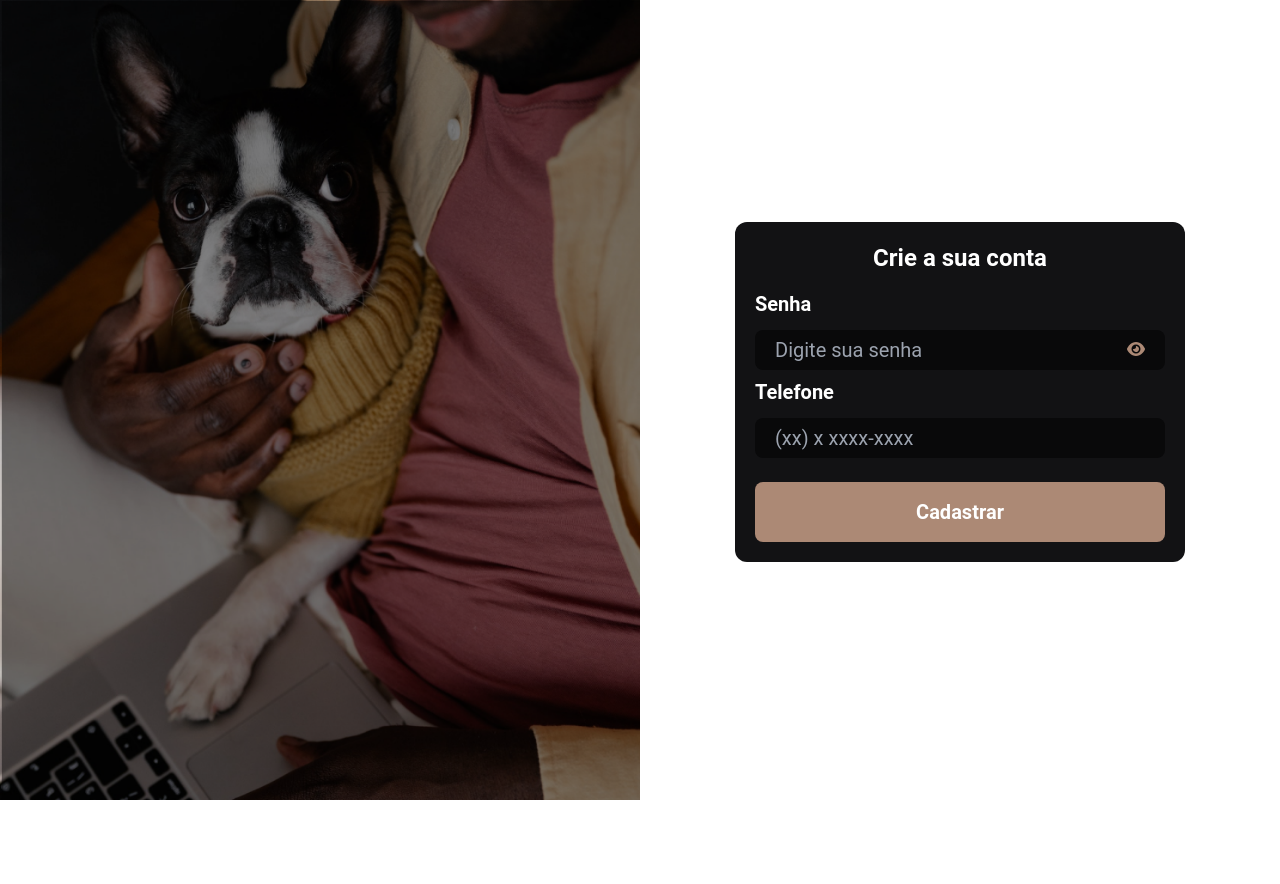
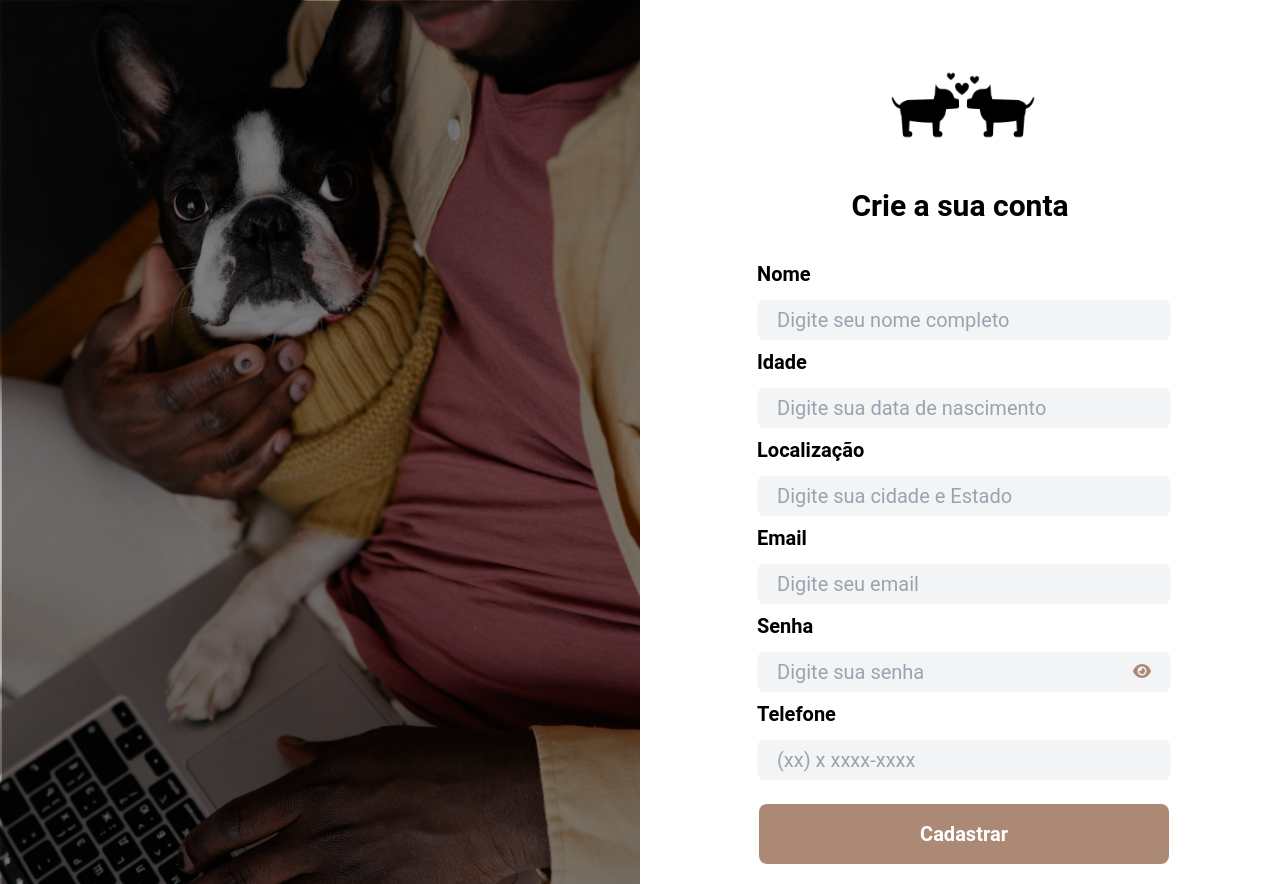
Before and after one commit to anagdinizp/projeto-td, a React (Vite) app: page /cadastro in a window 1280 px wide. Before the commit the page ends 800 px from the top, so only its background shows below. Built offline with nearby package versions, Linux system fonts and the light colour scheme.

Commit message:
Alterando o tema do projeto para o tema atual

```diff
--- a/src/components/Card.tsx
+++ b/src/components/Card.tsx
@@ -13,10 +13,10 @@ interface dataCard {
 
 export function Card({ name, age, gender, breed, locale, dogImage }: dataCard) {
   return (
-    <div className="block bg-white-100 border border-gray-400 rounded-lg w-[350px] mx-4 my-4 justify-center align-middle">
+    <div className="block bg-gray-100 rounded-lg w-[350px] mx-4 my-4 justify-center align-middle">
         <div className="flex text-center">
           <img
-            className="rounded-lg m-auto mt-8 overflow-hidden w-[310px] h-[310px]"
+            className="rounded-lg mx-2 mt-8 overflow-hidden w-[300px] h-[300px]"
             src={dogImage}
           />
         </div>
@@ -24,28 +24,28 @@ export function Card({ name, age, gender, breed, locale, dogImage }: dataCard) {
         <strong className="block mt-6 text-2xl font-bold text-center justify-items-center">
           {name}
         </strong>
-        <strong className="block pl-5 pb-1 text-black mt-2 ml-3 text-lg text-start">
+        <strong className="block pl-3 pb-1 text-black mt-2 ml-3 text-lg text-start">
           Idade:
           <span className="inline font-extralight text-black text-lg text-start">
             {" "}
             {age}
           </span>
         </strong>
-        <strong className="block pl-5 pb-1 ml-3 text-black text-lg text-start">
+        <strong className="block pl-3 pb-1 ml-3 text-black text-lg text-start">
           Raça:
           <span className=" inline text-start font-extralight text-black text-lg ">
             {" "}
             {breed}
           </span>
         </strong>
-        <strong className="block pl-5 pb-1 ml-3 text-black text-lg text-start">
+        <strong className="block pl-3 pb-1 ml-3 text-black text-lg text-start">
           Sexo:
           <span className="inline font-extralight text-black text-lg text-start">
             {" "}
             {gender}
           </span>
         </strong>
-        <strong className="block pl-5 pb-3 ml-3 text-black text-lg text-start">
+        <strong className="block pl-3 pb-3 ml-3 text-black text-lg text-start">
           Localização:
           <span className="inline font-extralight text-black text-lg text-start">
             {" "}
--- a/src/pages/EditDogProfile.tsx
+++ b/src/pages/EditDogProfile.tsx
@@ -1,6 +1,12 @@
 import { useState } from "react";
 import { Button } from "../components/Button";
 import { Input } from "../components/Input";
+
+const dogGallery = [
+  {
+    images: "",
+  }
+]
 
 interface dogData {
   name: String;
@@ -123,40 +129,16 @@ export function DogProfile() {
         </strong>
         <div className="flex justify-around">
           <div className="flex items-center">
-            <img
-              className="w-[326px] h-[340px] rounded-3xl mr-1 mt-3 p-4"
-              src="https://images.pexels.com/photos/6399509/pexels-photo-6399509.jpeg?auto=compress&cs=tinysrgb&w=1260&h=750&dpr=1"
-            />
-            <button className="">
-              <img src="https://img.icons8.com/sf-regular/48/000000/trash.png" />
-            </button>
-          </div>
-          <div className="flex items-center">
-            <img
-              className="w-[326px] h-[340px] rounded-3xl mr-1 mt-3 p-4"
-              src="https://images.pexels.com/photos/5565246/pexels-photo-5565246.jpeg?auto=compress&cs=tinysrgb&w=1260&h=750&dpr=1"
-            />
-            <button className="">
-              <img src="https://img.icons8.com/sf-regular/48/000000/trash.png" />
-            </button>
-          </div>
-          <div className="flex items-center">
-            <img
-              className="w-[326px] h-[340px] rounded-3xl mr-1 mt-3 p-4"
-              src="https://images.pexels.com/photos/4994351/pexels-photo-4994351.jpeg?auto=compress&cs=tinysrgb&w=1260&h=750&dpr=1"
-            />
-            <button className="">
-              <img src="https://img.icons8.com/sf-regular/48/000000/trash.png" />
-            </button>
-          </div>
-          <div className="flex items-center">
-            <img
-              className="w-[326px] h-[340px] rounded-3xl mr-1 mt-3 p-4"
-              src="https://images.pexels.com/photos/6399508/pexels-photo-6399508.jpeg?auto=compress&cs=tinysrgb&w=1260&h=750&dpr=1"
-            />
-            <button className="">
-              <img src="https://img.icons8.com/sf-regular/48/000000/trash.png" />
-            </button>
+            {dogGallery.map((image) => <>
+             <div
+              className="w-[326px] h-[340px] rounded-3xl mr-1 mt-3 p-4" >
+                {image.images}
+              </div>
+              {!image.images ? <></> : <button>
+                <img src="https://img.icons8.com/sf-regular/48/000000/trash.png" />
+              </button>}
+            </>
+            )}
           </div>
         </div>
       </div>
--- a/src/pages/Home.tsx
+++ b/src/pages/Home.tsx
@@ -36,8 +36,8 @@ export function Home() {
           />
         ))}
       </div>
-      <button className="flex m-auto justify-center text-center cursor-pointer">
-        <img src="https://img.icons8.com/pastel-glyph/64/000000/loop.png" />
+      <button className="flex m-auto justify-center text-center cursor-pointer mb-6">
+        <img src="https://img.icons8.com/pastel-glyph/40/000000/loop.png" />
       </button>
     </div>
   );
--- a/src/pages/Login.tsx
+++ b/src/pages/Login.tsx
@@ -40,34 +40,34 @@ export function Login() {
           </span>
         </div>
       </div>
-      <div className="bg-white bg-cover min-h-screen md:min-h-screen flex flex-col justify-center items-center justify-items-center">
+      <div className="bg-white  bg-cover min-h-screen md:min-h-screen flex flex-col justify-center items-center justify-items-center">
         <div>
-          <Logo width={"180"} height={"180"} style={""} />
+          <Logo width={"180"} height={"180"} style={"flex items-center justify-center ml-6 -mt-6"} />
         </div>
-        <div className="bg-gray-700 w-[22rem] h-fit rounded-lg flex flex-col justify-center items-center direct p-5">
-          <strong className="text-white-100 text-2xl mb-1 block">
+        <div className="bg-white-100 w-[22rem] h-fit rounded-lg flex flex-col justify-center items-center direct p-5">
+          <strong className="text-black text-2xl mb-6 block">
             Entre na sua conta
           </strong>
           <form onSubmit={enterAccount} className="flex flex-col gap-2 w-full">
-            <strong className="text-white-100 text-base mb-1">Email</strong>
+            <strong className="text-black text-xl mb-1">Email</strong>
             <Input
-              styleType={{ theme: "dark", size: "s" }}
+              styleType={{ theme: "light", size: "s" }}
               placeholder="Digite seu email"
               value={email}
               setState={setEmail}
               type={"email"}
             />
-            <strong className="text-white-100 text-base mb-1">Senha</strong>
+            <strong className="text-black text-xl mb-1">Senha</strong>
             <InputPassword
               value={password}
               setState={setPassword}
               type={"password"}
-              style={"dark"}
-              eyeInput={"dark"}
+              style={"light"}
+              eyeInput={"light"}
             />
             <Button styleButton={{ color: "nude", size: "m" }}>Entrar</Button>
           </form>
-          <span className="text-base text-white-100 mt-4">
+          <span className="text-base text-black mt-4">
             Ainda não tem uma conta?
           </span>
           <a
--- a/src/pages/Subscribe.tsx
+++ b/src/pages/Subscribe.tsx
@@ -14,16 +14,6 @@ export function Subscribe() {
   const [telephone, setTelephone] = useState("");
   const navigate = useNavigate();
   const { showToast } = useToast();
-
-  const inputs = [
-    {
-      styleType: {},
-      placeholder: "",
-      value: {},
-      setState: {},
-      type: "",
-    },
-  ];
 
   let user = {
     name: name,
@@ -46,29 +36,59 @@ export function Subscribe() {
     <div className="md:grid grid-cols-2">
       <div className="hidden md:block visible bg-dogsubscriber bg-cover bg-no-repeat flex-col justify-center items-center" />
       <div className="bg-white-100 bg-cover min-h-screen md:min-h-screen flex flex-col justify-center items-center">
-        <div className="bg-gray-700 w-fit h-fit rounded-xl flex flex-col justify-center items-center direct p-5 mb-4">
-          <strong className="text-white-100 text-2xl mb-4 block text-center">
+        <Logo width={"180"} height={"180"} style={"flex items-center justify-center ml-16 -mb-4 md:ml-6 md:mt-6"} />
+        <div className="bg-white-100 m-auto w-fit h-fit rounded-xl flex flex-col justify-center items-center">
+          <strong className="text-black text-3xl mb-4 block text-center">
             Crie a sua conta
           </strong>
+          <div className="m-auto p-5">
             <form
-            className="flex flex-col gap-2 w-full h-full"
+              className="flex flex-col gap-2 w-full h-full ml-1 "
               onSubmit={subscription}
             >
-            {inputs.map((input) => (
-              <></>
-            ))}
-
-            <strong className="text-white-100 text-xl mb-1">Senha</strong>
+              <strong className="text-black text-xl mb-1">Nome</strong>
+              <Input
+                styleType={{ theme: "light", size: "s" }}
+                type={"text"}
+                placeholder={"Digite seu nome completo"}
+                value={name}
+                setState={setName}
+              />
+              <strong className="text-black text-xl mb-1">Idade</strong>
+              <Input
+                styleType={{ theme: "light", size: "s" }}
+                type={"number"}
+                placeholder={"Digite sua data de nascimento"}
+                value={age}
+                setState={setAge}
+              />
+              <strong className="text-black text-xl mb-1">Localização</strong>
+              <Input
+                styleType={{ theme: "light", size: "s" }}
+                type={"text"}
+                placeholder={"Digite sua cidade e Estado"}
+                value={locale}
+                setState={setLocale}
+              />
+              <strong className="text-black text-xl mb-1">Email</strong>
+              <Input
+                styleType={{ theme: "light", size: "s" }}
+                type={"email"}
+                placeholder={"Digite seu email"}
+                value={email}
+                setState={setEmail}
+              />
+              <strong className="text-black text-xl mb-1">Senha</strong>
               <InputPassword
                 value={password}
                 setState={setPassword}
                 type={"password"}
-              style={"dark"}
-              eyeInput={"dark"}
+                style={"light"}
+                eyeInput={"light"}
               />
-            <strong className="text-white-100 text-xl mb-1">Telefone</strong>
+              <strong className="text-black text-xl mb-1">Telefone</strong>
               <Input
-              styleType={{ theme: "dark", size: "s" }}
+                styleType={{ theme: "light", size: "s" }}
                 placeholder="(xx) x xxxx-xxxx"
                 value={telephone}
                 setState={setTelephone}
@@ -81,5 +101,6 @@ export function Subscribe() {
           </div>
         </div>
       </div>
+    </div>
   );
 }
```
Lines whose indentation alone changed are shown as unchanged.
